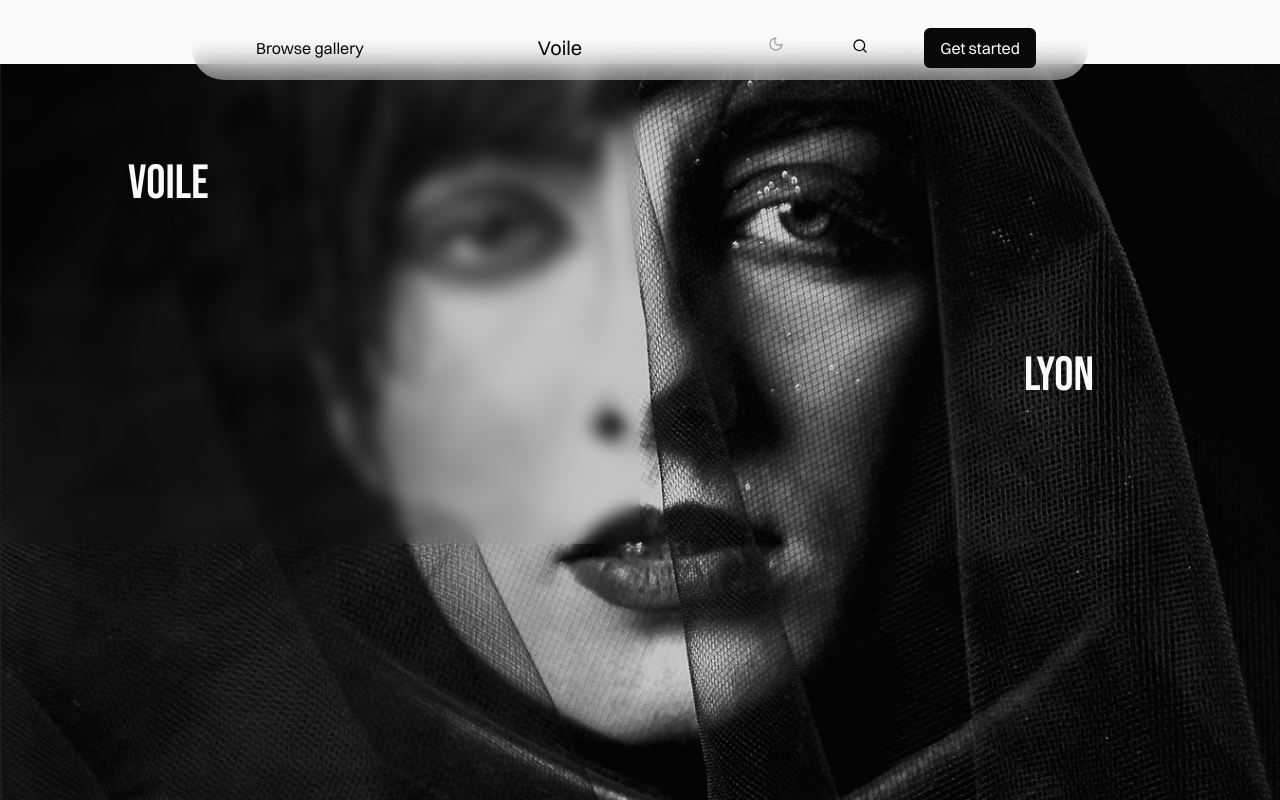
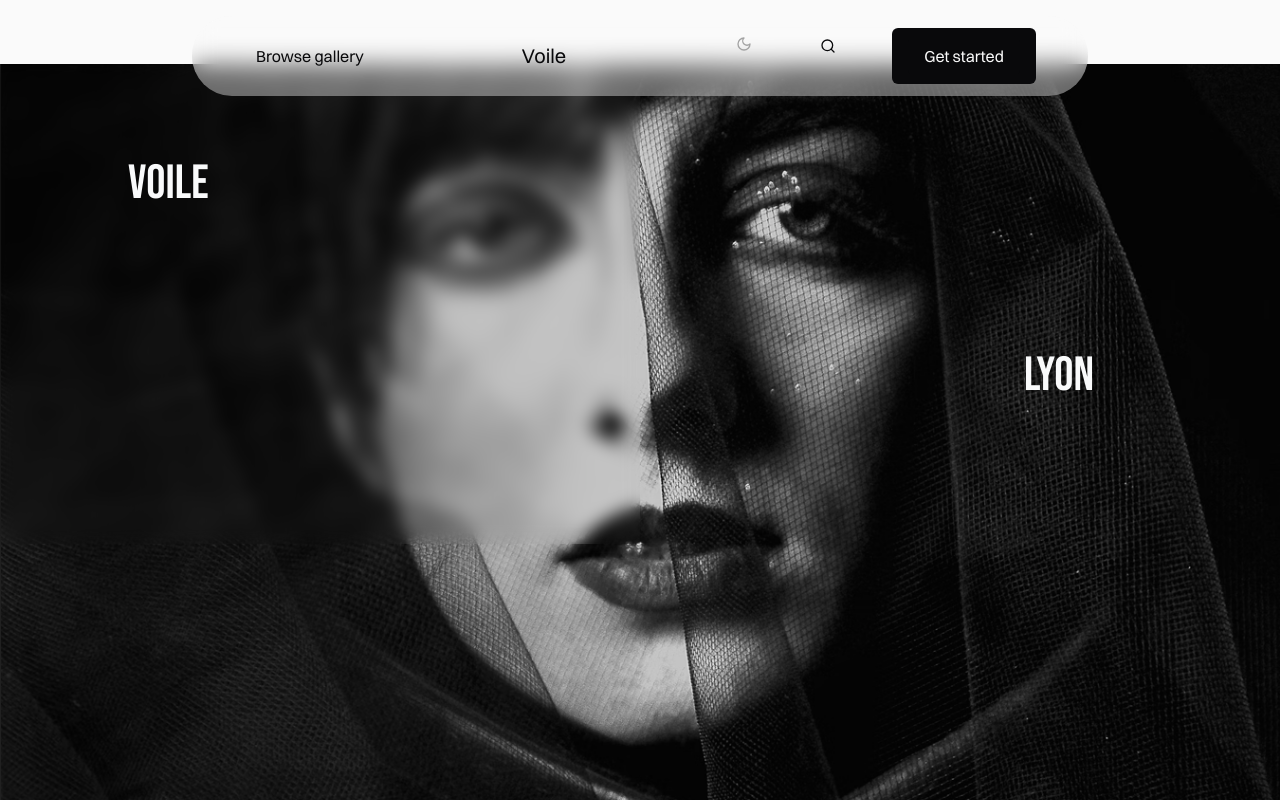
Before and after one commit to aigle-levant/voile-fashion, a Next.js app: page / in a window 1280 px wide. Built offline with nearby package versions, Linux system fonts and the light colour scheme; no server answers; grey boxes are pictures that could not be loaded.

Commit message:
Added btn feature for logged in users

```diff
--- a/app/(private)/layout.tsx
+++ b/app/(private)/layout.tsx
@@ -1,14 +1,20 @@
 import { SidebarProvider, SidebarTrigger } from "@/components/ui/sidebar";
 import { PrivateSidebar } from "@/components/common/PrivateNavbar";
+import Navbar from "@/components/common/Navbar";
 
 export default function Layout({ children }: { children: React.ReactNode }) {
   return (
-    <SidebarProvider>
-      <PrivateSidebar />
-      <main className="ml-[9rem] bg-zinc-950 text-zinc-50 p-6 flex-1">
-        <SidebarTrigger />
-        {children}
-      </main>
-    </SidebarProvider>
+    <div className="flex flex-col justify-around">
+      <Navbar />
+      <SidebarProvider>
+        <PrivateSidebar />
+        <div className="flex flex-1 flex-col bg-zinc-950 dark:bg-zinc-50 dark:text-zinc-950 text-zinc-50">
+          <header className="p-4 ml-[9rem]">
+            <SidebarTrigger />
+          </header>
+          <main className="ml-[9rem] pt-10 flex-1">{children}</main>
+        </div>
+      </SidebarProvider>
+    </div>
   );
 }
--- a/components/common/Navbar.tsx
+++ b/components/common/Navbar.tsx
@@ -1,16 +1,36 @@
 "use client";
 
 import Link from "next/link";
-import { useState } from "react";
+import { useState, useEffect } from "react";
 // search sheet
 import { SearchSheet } from "./SheetDemo";
+import { createClient } from "@/lib/supabase/client";
 // TODO: add theme switcher
 import { ThemeSwitcher } from "@/components/auth/theme-switcher";
 
 export default function Navbar() {
   // toggle mobile
+  const supabase = createClient();
+  const [isLoggedIn, setIsLoggedIn] = useState(false);
   const [menuOpen, setMenuOpen] = useState(false);
 
+  // check if user is logged in
+  useEffect(() => {
+    supabase.auth.getUser().then(({ data: { user } }) => {
+      setIsLoggedIn(!!user);
+    });
+
+    // optional: keep in sync when auth state changes
+    const { data: authListener } = supabase.auth.onAuthStateChange(
+      (_, session) => {
+        setIsLoggedIn(!!session?.user);
+      }
+    );
+
+    return () => {
+      authListener.subscription.unsubscribe();
+    };
+  }, [supabase]);
   return (
     <header className="absolute top-4 left-1/2 z-50 w-[90%] max-w-4xl -translate-x-1/2 rounded-full bg-zinc-950/40 text-zinc-50 px-2 py-3 dark:bg-zinc-50/40 dark:text-zinc-950 backdrop-blur-md">
       <nav className="relative flex items-center justify-between mx-10">
@@ -44,7 +64,14 @@ export default function Navbar() {
             className="rounded-md
             hover:bg-zinc-600 hover:text-zinc-300 md:block bg-zinc-50 px-4 py-2 text-zinc-950 dark:bg-zinc-950 dark:text-zinc-50"
           >
-            <Link href="/auth/login">Get started</Link>
+            <Link href={isLoggedIn ? "/profile" : "/auth/login"}>
+              <button
+                type="button"
+                className="rounded-md hover:bg-zinc-600 hover:text-zinc-300 md:block bg-zinc-50 px-4 py-2 text-zinc-950 dark:bg-zinc-950 dark:text-zinc-50"
+              >
+                {isLoggedIn ? "Welcome" : "Get started"}
+              </button>
+            </Link>
           </button>
         </div>
         {/* mobile menu */}
@@ -85,7 +112,14 @@ export default function Navbar() {
           </Link>
           <div className="flex flex-row justify-between mx-3 gap-4">
             <button className="rounded-md w-full bg-zinc-50 px-4 py-2 font-sans text-zinc-950 dark:bg-zinc-50 dark:text-zinc-950">
-              <Link href="/auth/login">Get started</Link>
+              <Link href={isLoggedIn ? "/profile" : "/auth/login"}>
+                <button
+                  type="button"
+                  className="rounded-md hover:bg-zinc-600 hover:text-zinc-300 md:block bg-zinc-50 px-4 py-2 text-zinc-950 dark:bg-zinc-950 dark:text-zinc-50"
+                >
+                  {isLoggedIn ? "Welcome" : "Get started"}
+                </button>
+              </Link>
             </button>
             {/* search */}
             <SearchSheet />
--- a/components/common/PrivateNavbar.tsx
+++ b/components/common/PrivateNavbar.tsx
@@ -27,7 +27,7 @@ const items = [
 
 export function PrivateSidebar() {
   return (
-    <Sidebar>
+    <Sidebar className="text-zinc-50 dark:text-zinc-950 text-left">
       <SidebarContent>
         <SidebarGroup>
           <SidebarGroupLabel>Voile</SidebarGroupLabel>
--- a/components/private/ProfileCard.tsx
+++ b/components/private/ProfileCard.tsx
@@ -137,7 +137,7 @@ export default function ProfileCard({
           </div>
           <button
             onClick={editing ? handleSave : () => setEditing(true)}
-            className="mt-4 px-6 py-2 rounded-md bg-zinc-50 text-zinc-900 hover:bg-zinc-200 dark:bg-zinc-100 dark:text-zinc-900 w-22"
+            className="mt-4 px-6 py-2 rounded-md bg-zinc-50 dark:bg-zinc-950 text-zinc-900 hover:bg-zinc-200 dark:text-zinc-50 dark:hover:bg-zinc-600 w-22"
           >
             {editing ? "Save Changes" : "Edit Profile"}
           </button>
```
